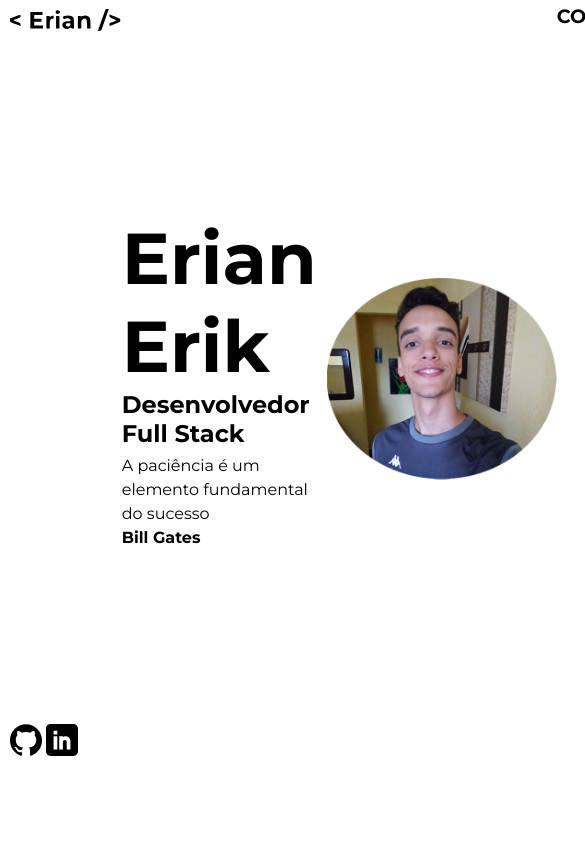
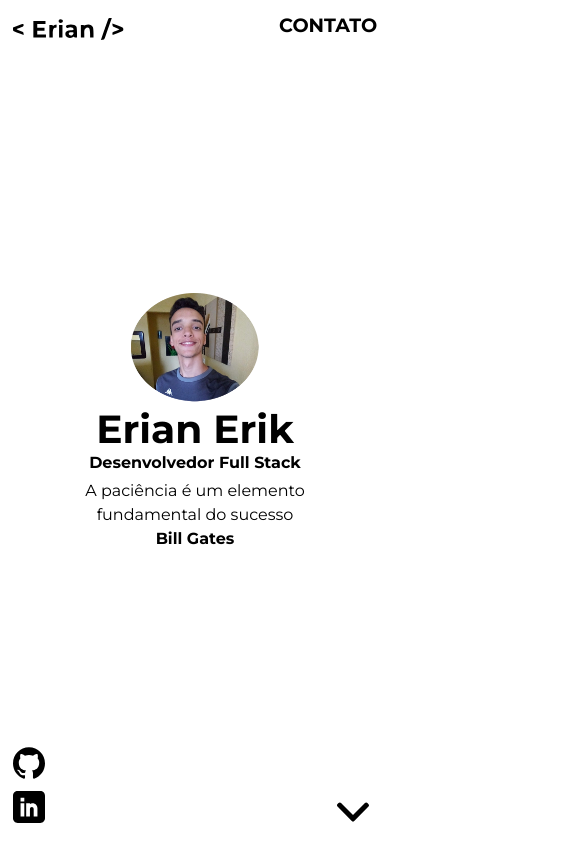
Before and after one commit to erianerik/deverianerik.com, a plain HTML site: page index.html in a window 390 px wide. Shown: the top 844 px of the page, 585 px wide, since content can reach past the window. Drawn offline with nearby package versions, Linux system fonts and the light colour scheme.

Commit message:
Ajustando responsividade da home

```diff
--- a/css/normalize.css
+++ b/css/normalize.css
@@ -1,6 +1,10 @@
+html, body {
+    width: 100%;
+    height: 100%;
+}
+
 body {
-    width: 95%;
-    margin: 1% auto;
+    margin: 0 auto;
     font-size: 16px;
     font-family: 'Montserrat', sans-serif;
     overflow: hidden;
--- /dev/null
+++ b/css/styleSmartphone.css
@@ -0,0 +1,52 @@
+@media screen and (min-width: 0px) and (max-width: 750px) {
+    body {
+        font-size: 13px;
+    }
+    .main {
+        box-sizing: border-box;
+        width: 100%;
+        height: 100%;
+        padding: .8rem;
+        grid-template-columns: 15% 70% 15%;
+        grid-template-rows: 100%;
+    }
+    .conteudo-principal {
+        flex-direction: column-reverse;
+        text-align: center;
+    }
+    .img-profile {
+        width: 8rem;
+        height: 7rem;
+    }
+    .main-principal-content h1 {
+        font-size: 2.45rem;
+    }
+    .main-principal-content__title {
+        font-size: 1rem;
+    }
+    .about-us-title {
+        text-align: center;
+        font-size: 1rem;
+    }
+    .about-us-content p {
+        width: 80%;
+        font-size: 1rem;
+    }
+    .skills-figure figcaption {
+        font-size: 1rem;
+    }
+    .redes-social {
+        display: flex;
+        flex-direction: column;
+    }
+    .redes-social-icon {
+        margin: .3rem 0;
+    }
+    .contact {
+        width: 45rem;
+    }
+    .contact-title {
+        font-size: 2rem;
+        margin-left: 1rem;
+    }
+}
--- a/index.html
+++ b/index.html
@@ -10,6 +10,7 @@
   <link rel="stylesheet" href="css/keyframes.css">
   <link rel="stylesheet" href="css/style.css">
   <link rel="stylesheet" href="css/styleTablet.css">
+  <link rel="stylesheet" href="css/styleSmartphone.css">
 
   <!-- Font -->
   <link href="https://fonts.googleapis.com/css2?family=Montserrat:wght@400;500;600;700;800&display=swap"
@@ -37,7 +38,7 @@
       <div class="conteudo-principal">
         <div class="main-principal-content">
           <h1>Erian Erik</h1>
-          <h2>Desenvolvedor Full Stack</h2>
+          <h2 class="main-principal-content__title">Desenvolvedor Full Stack</h2>
           <p>A paciência é um elemento fundamental do sucesso <br>
             <strong>Bill Gates </strong> </p>
         </div>
```
